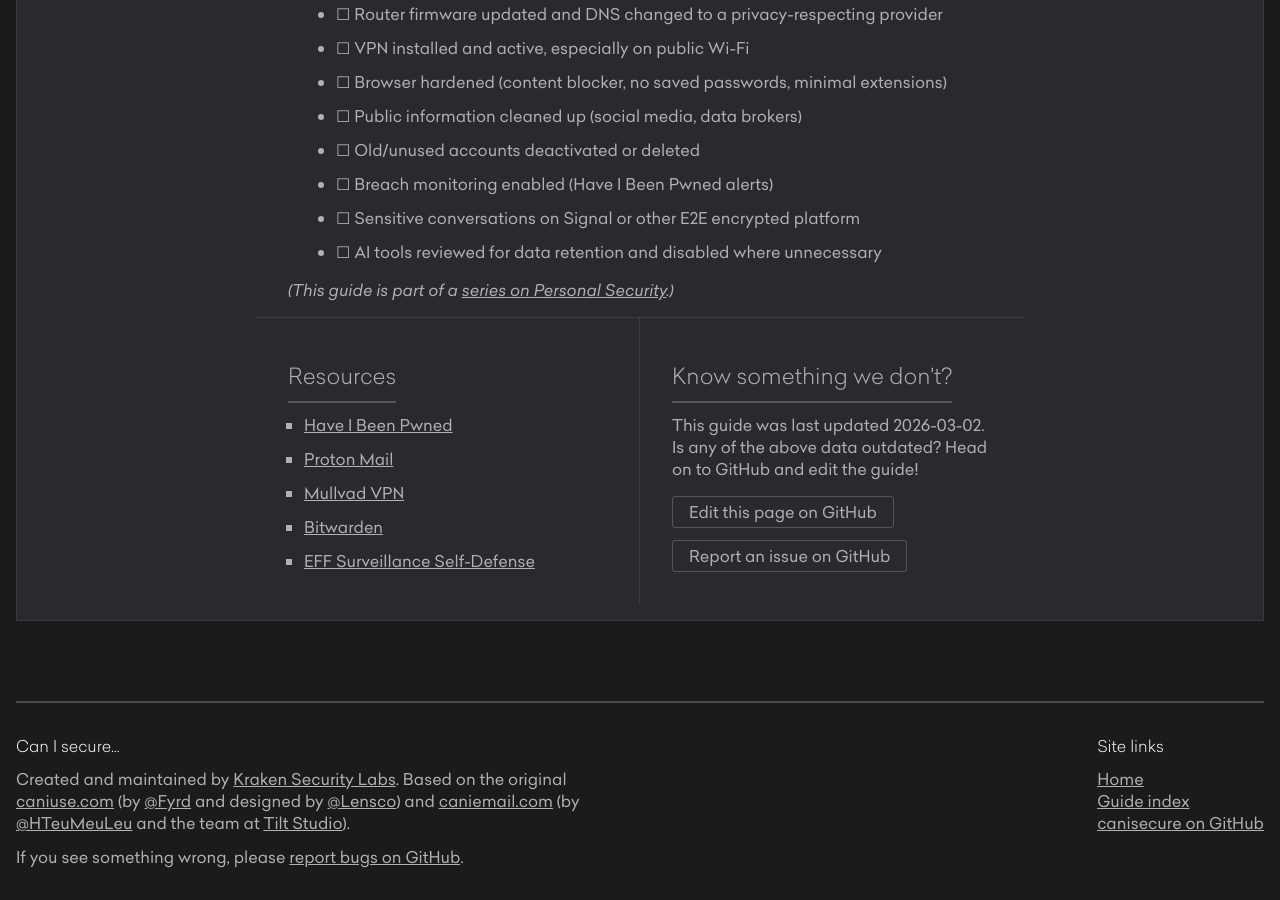
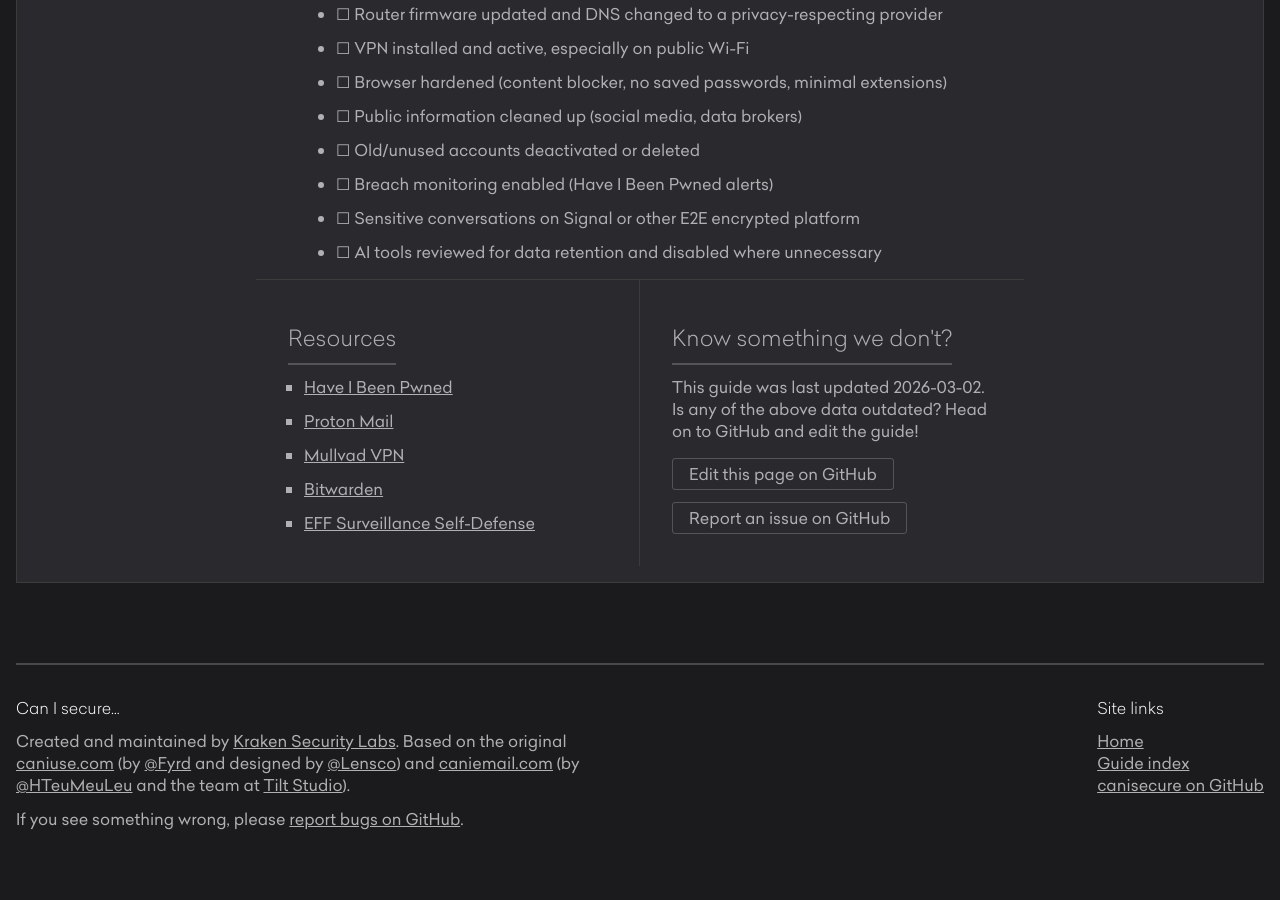
Before and after one commit to krakensecuritylabs/canisecure, a Jekyll site: the page built from _guides/digitallife.md, in a window 1280 px wide and 900 px high, scrolled down 4892 px. Built offline with Jekyll 4.4.1, drawn with Linux system fonts in a browser that asks for light colours; after the commit the page ends 5754 px from its top, so only the background shows below that.

Commit message:
Update digitallife.md

```diff
--- a/_guides/digitallife.md
+++ b/_guides/digitallife.md
@@ -128,5 +128,3 @@
 -   ☐ Breach monitoring enabled (Have I Been Pwned alerts)
 -   ☐ Sensitive conversations on Signal or other E2E encrypted platform
 -   ☐ AI tools reviewed for data retention and disabled where unnecessary
-
-*(This guide is part of a [series on Personal Security](/news/2026-03-06-personal-security-series).)*
```
